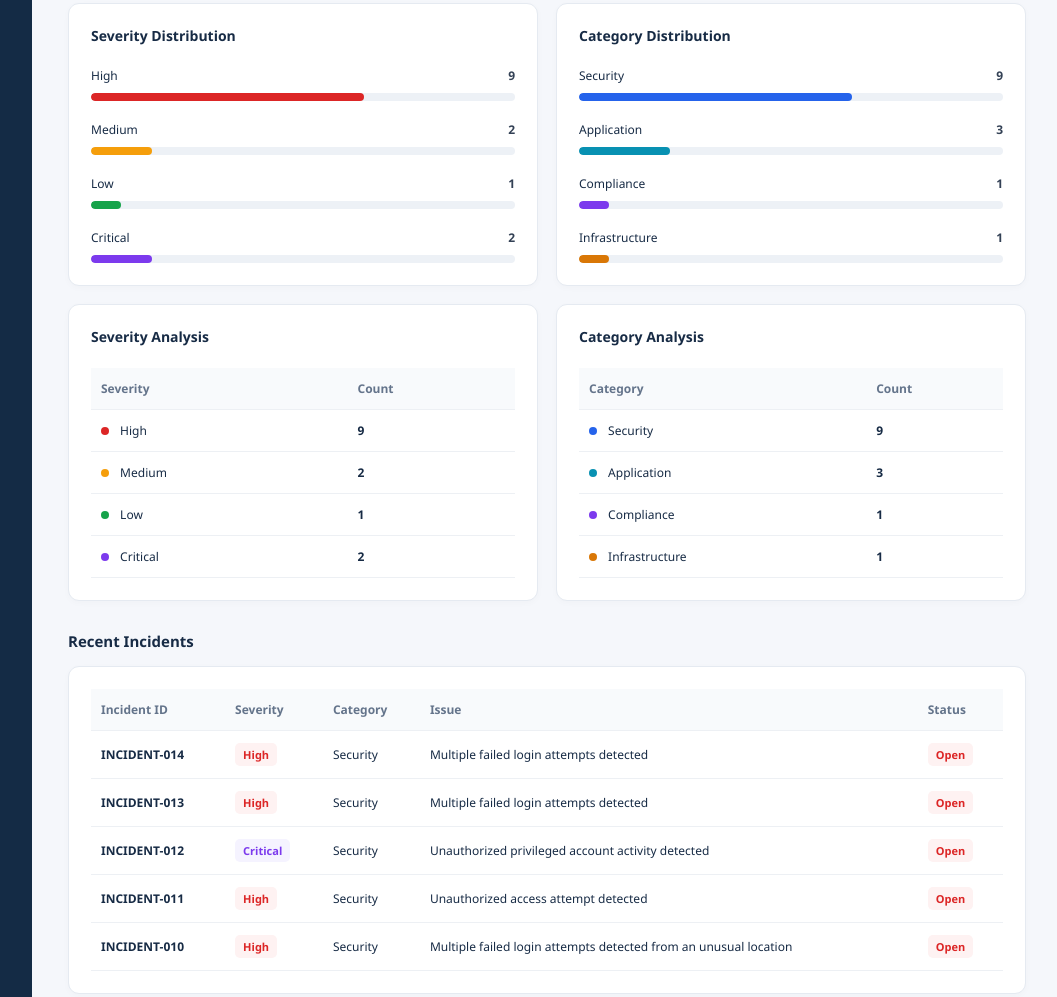
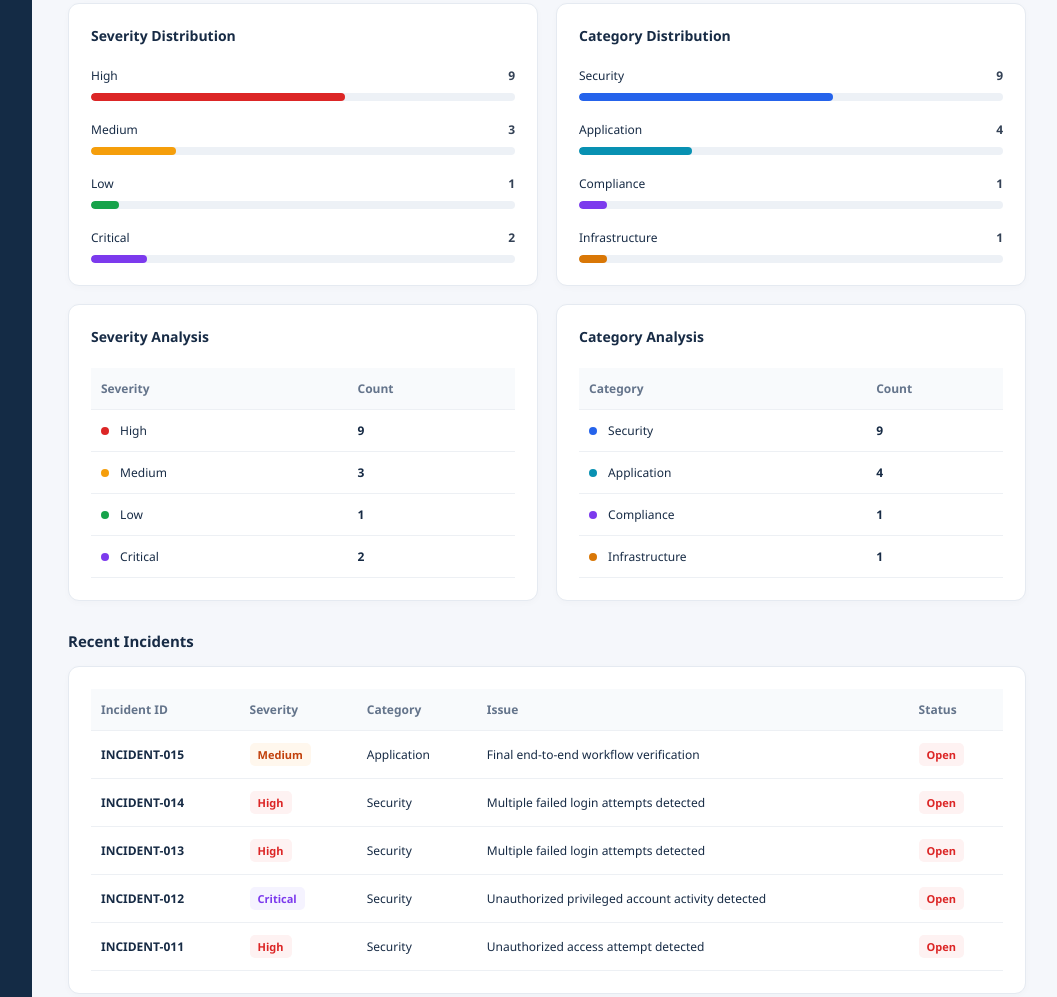
Before and after one commit to gaddamdheeraj/AI-Incident-Intelligence, a plain HTML site: page index.html in a window 1280 px wide. Shown: the part 518-1515 px from the top of the page, without its empty margins (218-1275 px from the left). Drawn offline with Linux system fonts and the light colour scheme.

Commit message:
Update incident intelligence dashboard

```diff
--- a/index.html
+++ b/index.html
@@ -520,7 +520,7 @@ li:last-child {
                 <span class="metric-icon blue">TI</span>
                 <span class="metric-label">Total Issues</span>
             </div>
-            <div class="metric-value">14</div>
+            <div class="metric-value">15</div>
         </article>
 
         <article class="metric-card">
@@ -528,7 +528,7 @@ li:last-child {
                 <span class="metric-icon orange">OI</span>
                 <span class="metric-label">Open Issues</span>
             </div>
-            <div class="metric-value">11</div>
+            <div class="metric-value">12</div>
         </article>
 
         <article class="metric-card">
@@ -596,7 +596,7 @@ li:last-child {
                 </div>
                 <div class="bar-track">
                     <div class="bar-fill"
-                         style="width:64.3%;background:#dc2626">
+                         style="width:60.0%;background:#dc2626">
                     </div>
                 </div>
             </div>
@@ -604,11 +604,11 @@ li:last-child {
             <div class="bar-item">
                 <div class="bar-heading">
                     <span>Medium</span>
-                    <strong>2</strong>
+                    <strong>3</strong>
                 </div>
                 <div class="bar-track">
                     <div class="bar-fill"
-                         style="width:14.3%;background:#f59e0b">
+                         style="width:20.0%;background:#f59e0b">
                     </div>
                 </div>
             </div>
@@ -620,7 +620,7 @@ li:last-child {
                 </div>
                 <div class="bar-track">
                     <div class="bar-fill"
-                         style="width:7.1%;background:#16a34a">
+                         style="width:6.7%;background:#16a34a">
                     </div>
                 </div>
             </div>
@@ -632,7 +632,7 @@ li:last-child {
                 </div>
                 <div class="bar-track">
                     <div class="bar-fill"
-                         style="width:14.3%;background:#7c3aed">
+                         style="width:13.3%;background:#7c3aed">
                     </div>
                 </div>
             </div>
@@ -649,7 +649,7 @@ li:last-child {
                 </div>
                 <div class="bar-track">
                     <div class="bar-fill"
-                         style="width:64.3%;background:#2563eb">
+                         style="width:60.0%;background:#2563eb">
                     </div>
                 </div>
             </div>
@@ -657,11 +657,11 @@ li:last-child {
             <div class="bar-item">
                 <div class="bar-heading">
                     <span>Application</span>
-                    <strong>3</strong>
+                    <strong>4</strong>
                 </div>
                 <div class="bar-track">
                     <div class="bar-fill"
-                         style="width:21.4%;background:#0891b2">
+                         style="width:26.7%;background:#0891b2">
                     </div>
                 </div>
             </div>
@@ -673,7 +673,7 @@ li:last-child {
                 </div>
                 <div class="bar-track">
                     <div class="bar-fill"
-                         style="width:7.1%;background:#7c3aed">
+                         style="width:6.7%;background:#7c3aed">
                     </div>
                 </div>
             </div>
@@ -685,7 +685,7 @@ li:last-child {
                 </div>
                 <div class="bar-track">
                     <div class="bar-fill"
-                         style="width:7.1%;background:#d97706">
+                         style="width:6.7%;background:#d97706">
                     </div>
                 </div>
             </div>
@@ -712,7 +712,7 @@ li:last-child {
                 <span class="dot" style="background:#f59e0b"></span>
                 Medium
             </td>
-            <td><strong>2</strong></td>
+            <td><strong>3</strong></td>
         </tr>
 
         <tr>
@@ -752,7 +752,7 @@ li:last-child {
                 <span class="dot" style="background:#0891b2"></span>
                 Application
             </td>
-            <td><strong>3</strong></td>
+            <td><strong>4</strong></td>
         </tr>
 
         <tr>
@@ -788,6 +788,22 @@ li:last-child {
                         <th>Issue</th>
                         <th>Status</th>
                     </tr>
+
+            <tr>
+                <td><strong>INCIDENT-015</strong></td>
+                <td>
+                    <span class="severity-badge medium">
+                        Medium
+                    </span>
+                </td>
+                <td>Application</td>
+                <td>Final end-to-end workflow verification</td>
+                <td>
+                    <span class="status-badge status-open">
+                        Open
+                    </span>
+                </td>
+            </tr>
 
             <tr>
                 <td><strong>INCIDENT-014</strong></td>
@@ -846,22 +862,6 @@ li:last-child {
                 </td>
                 <td>Security</td>
                 <td>Unauthorized access attempt detected</td>
-                <td>
-                    <span class="status-badge status-open">
-                        Open
-                    </span>
-                </td>
-            </tr>
-
-            <tr>
-                <td><strong>INCIDENT-010</strong></td>
-                <td>
-                    <span class="severity-badge high">
-                        High
-                    </span>
-                </td>
-                <td>Security</td>
-                <td>Multiple failed login attempts detected from an unusual location</td>
                 <td>
                     <span class="status-badge status-open">
                         Open
```
